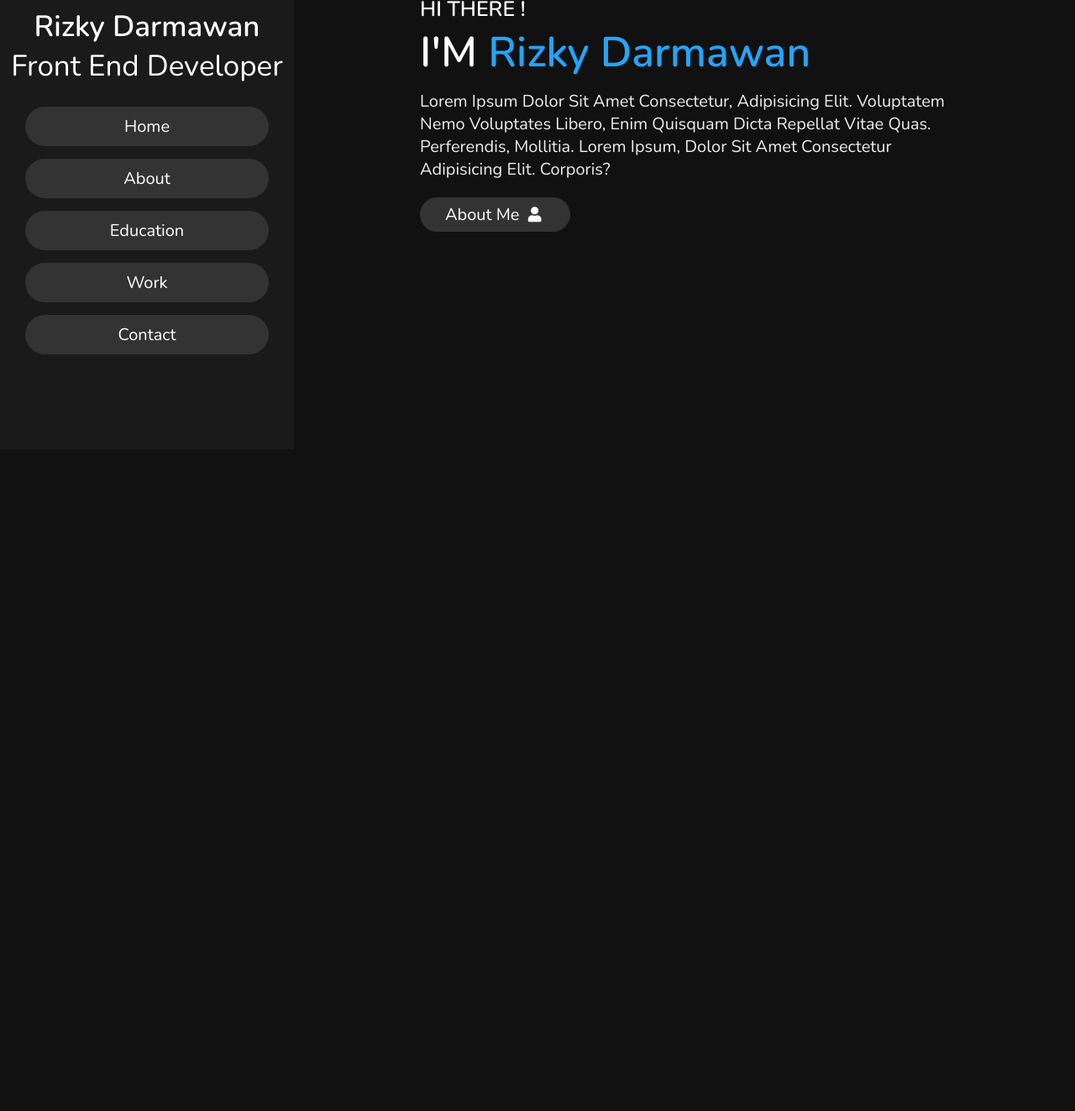
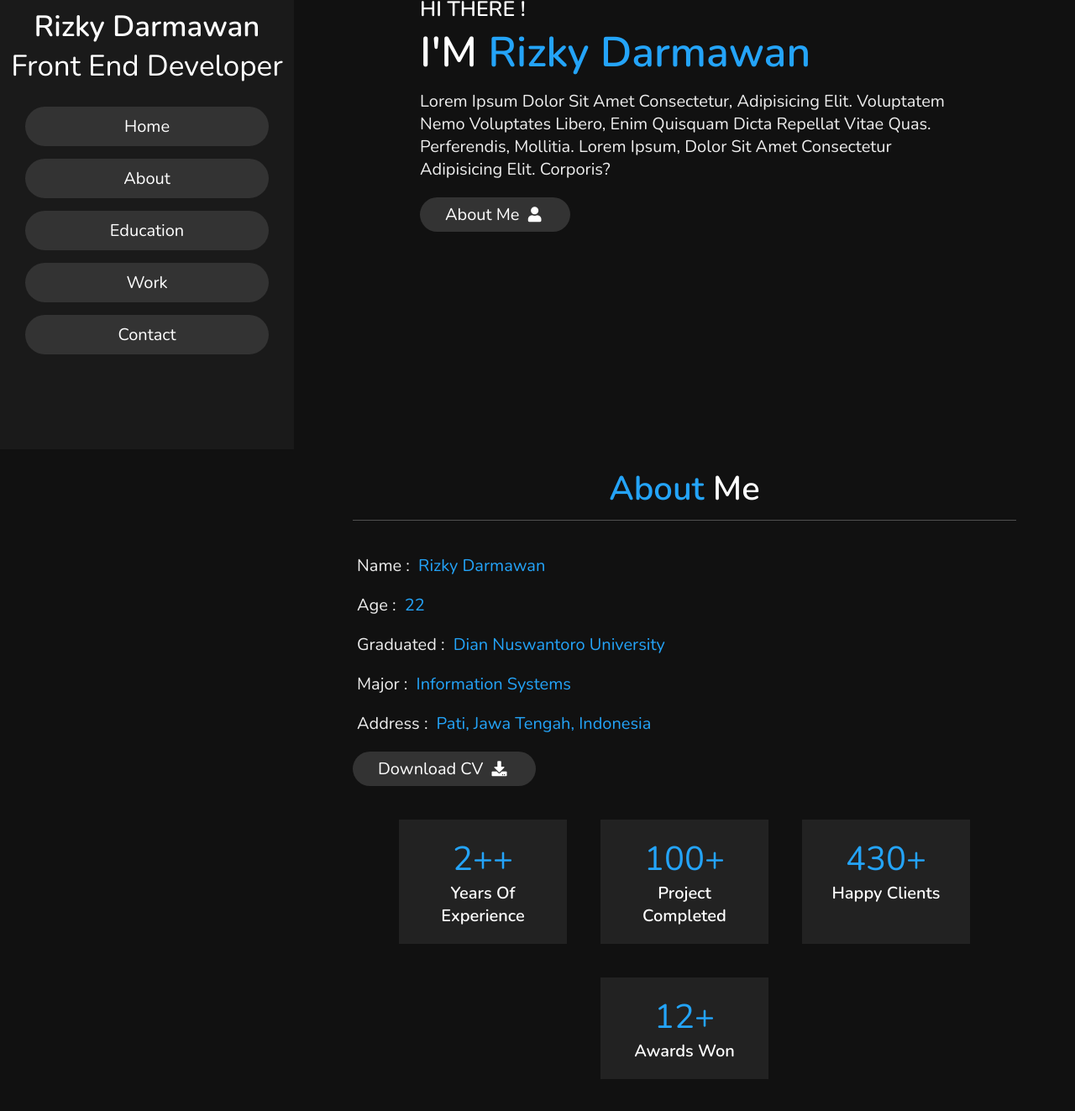
Before and after one commit to RizkyDarmawan10/portofolio, a plain HTML site: page index.html in a window 1280 px wide. Shown: the part 265-1588 px from the top of the page at 84% size. Before the commit the page ends 800 px from the top, so only its background shows below. Drawn offline with nearby package versions, Linux system fonts and the light colour scheme.

Commit message:
add about

```diff
--- a/index.html
+++ b/index.html
@@ -57,7 +57,52 @@
 
 <!--home section ends-->
 
+
 <!--about section starts-->
+
+<section class="about" id="about">
+
+<h1 class="heading"> <span>about</span> me </h1>
+<div class="row">
+
+    <div class="info">
+        <h3> <span> Name :</span> Rizky Darmawan </h3>
+        <h3> <span> Age :</span> 22 </h3>
+        <h3> <span> Graduated :</span> Dian Nuswantoro University </h3>
+        <h3> <span> Major :</span> Information Systems </h3>
+        <h3> <span> Address :</span> Pati, Jawa tengah, Indonesia </h3>
+        <a href="#"><button class="btn">Download CV <i class="fas fa-download"></i></button></a>
+    </div>
+
+    <div class="counter">
+
+        <div class="box">
+            <span>2++</span>
+            <h3>Years of experience</h3>
+        </div>
+
+        <div class="box">
+            <span>100+</span>
+            <h3>Project Completed</h3>
+        </div>
+
+        <div class="box">
+            <span>430+</span>
+            <h3>Happy Clients</h3>
+        </div>
+
+        <div class="box">
+            <span>12+</span>
+            <h3>Awards Won</h3>
+        </div>
+
+    </div>
+
+</div>
+
+</section>
+
+
 
 
 
--- a/style.css
+++ b/style.css
@@ -64,6 +64,19 @@ section{
 
 .btn:hover{
     background: var(--blue);
+}
+
+.heading{
+    text-align: center;
+    margin: 0 6rem;
+    font-size: 4rem;
+    padding: 1rem;
+    border-bottom: .1rem solid #fff4;
+    color: #fff;
+}
+
+.heading span{
+   color: var(--blue);
 }
 
 header{
@@ -161,6 +174,57 @@ header .navbar ul li a:hover{
     padding: 1rem 0;
 }
 
+.about .row{
+    display: flex;
+    align-items: center;
+    justify-content: center;
+    flex-wrap: wrap;
+    padding: 1rem 0;
+ }
+
+ .about .row .info{
+    flex: 1 1 48rem;
+    padding: 2rem 1rem;
+    padding-left: 6rem;
+ }
+
+ .about .row .info h3{
+    font-size: 2rem;
+    color: var(--blue);
+    padding: 1rem 0;
+    font-weight: normal;
+ }
+
+ .about .row .info h3 span{
+    color: #eee;
+    padding: 0 .5rem;
+ }
+
+ .about .row .counter{
+    flex: 1 1 48rem;
+    display: flex;
+    justify-content: center;
+    flex-wrap: wrap;
+ }
+
+ .about .row .counter .box{
+   width: 20rem;
+   background: #222;
+   text-align: center;
+   padding: 2rem;
+   margin: 2rem;
+ }
+
+ .about .row .counter .box span{
+    font-size:4rem;
+    color: var(--blue);
+  }
+
+  .about .row .counter .box h3 {
+    font-size: 2rem;
+    color: #fff;
+  }
+
 
 
 
@@ -216,5 +280,11 @@ header .navbar ul li a:hover{
      width: 100vw;
     }
 
+    .heading{
+        margin: 0 3rem;
+    }
 
+    .about .row .counter .box{
+        width: 100%;
+    }
  }
```
